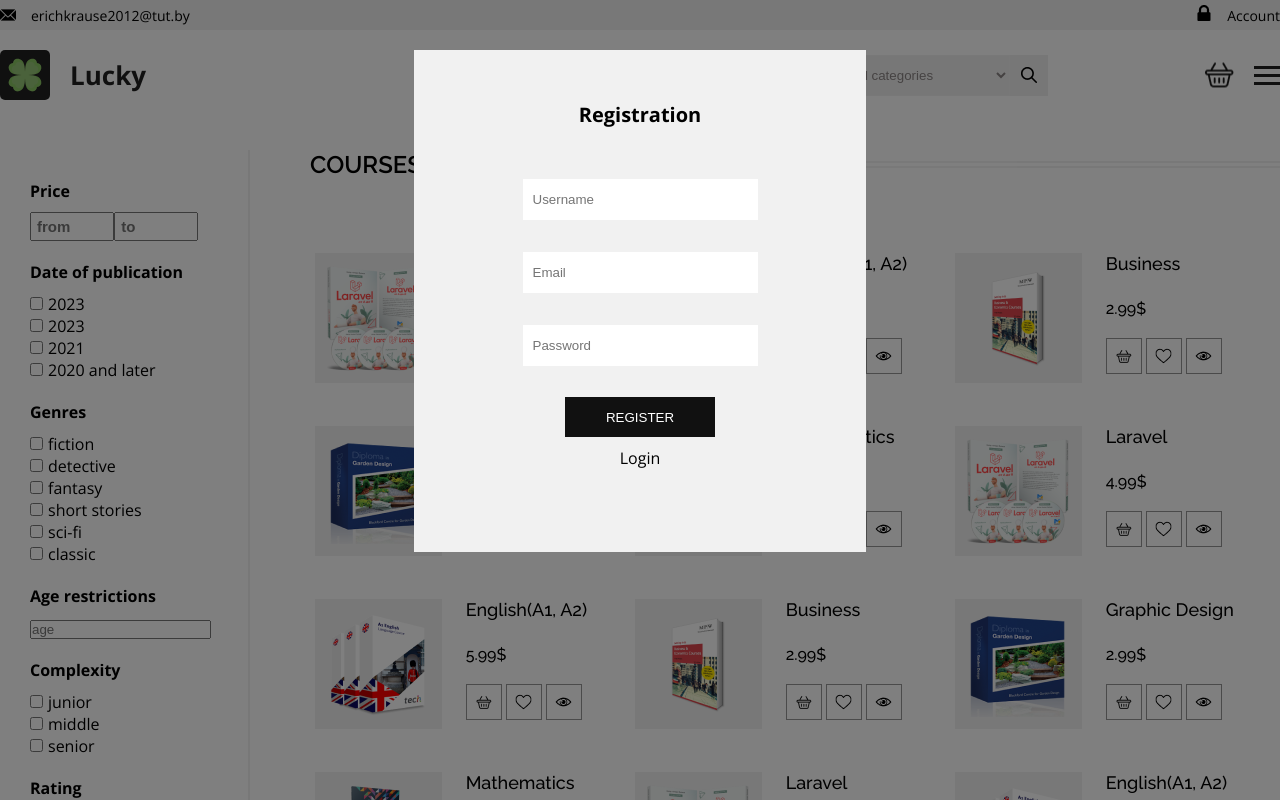
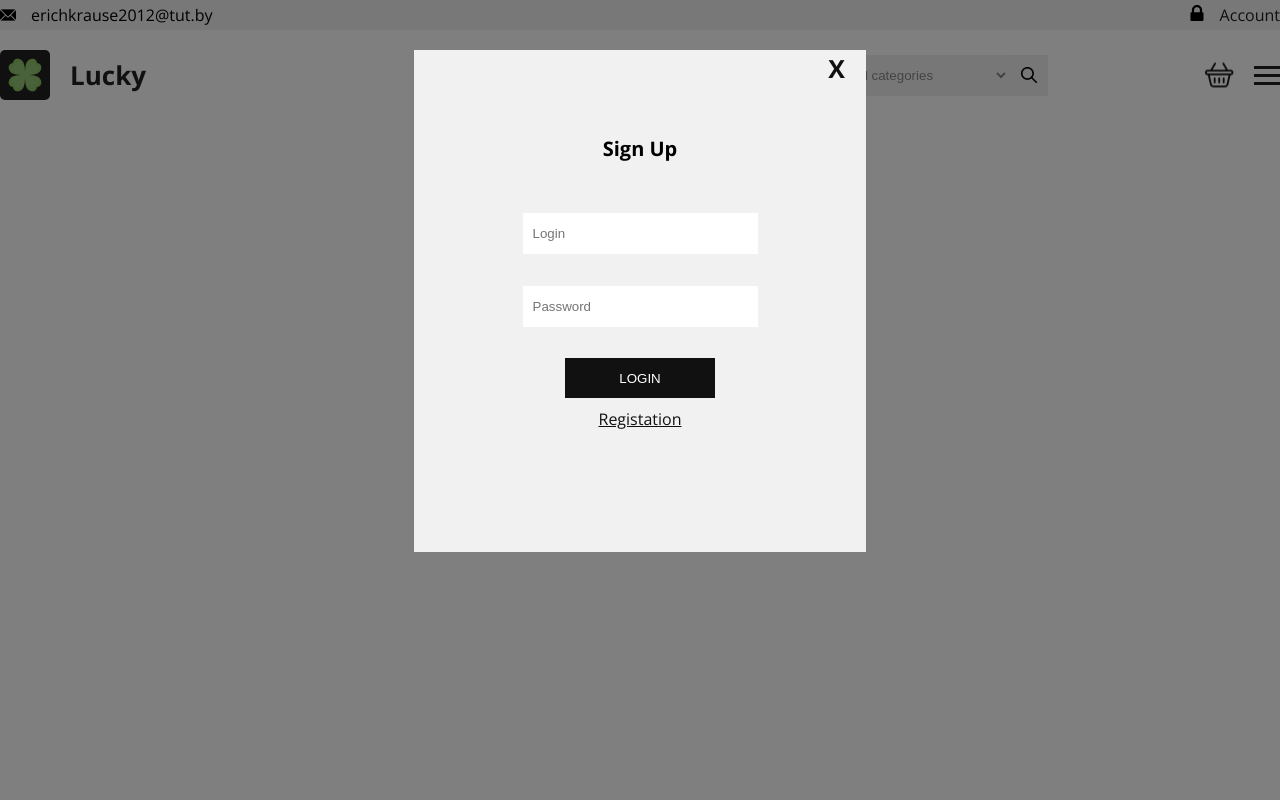
Before and after one commit to HlebHarshkou2002/Lucky-frontend, a React (Create React App) app: page /login in a window 1280 px wide. Shown: the top 800 px of the page. Built offline with nearby package versions, Linux system fonts and the light colour scheme.

Commit message:
added routing

```diff
--- a/package.json
+++ b/package.json
@@ -8,6 +8,7 @@
     "@testing-library/user-event": "^13.5.0",
     "react": "^18.2.0",
     "react-dom": "^18.2.0",
+    "react-router-dom": "^6.20.0",
     "react-scripts": "5.0.1",
     "sass": "^1.69.5",
     "web-vitals": "^2.1.4"
--- a/src/App.jsx
+++ b/src/App.jsx
@@ -1,3 +1,4 @@
+import { BrowserRouter, Routes, Route } from "react-router-dom";
 import "./App.scss";
 import Header from "./Components/Header/Header";
 import Home from "./Pages/Home/Home";
@@ -7,15 +8,19 @@ import SearchProducts from "./Pages/SearchProducts/SearchProducts";
 
 function App() {
   return (
-    <div className="App">
-      <div className="container">
-        <Header email={"erichkrause2012@tut.by"}/>
-        {/* <Home /> */}
-        <SearchProducts />
-        {/* <Login /> */}
-        <Registration />
+    <BrowserRouter>
+      <div className="App">
+        <div className="container">
+          <Header email={"erichkrause2012@tut.by"} />
+          <Routes>
+            <Route path="/" element={<Home />}/>
+            <Route path="/search" element={<SearchProducts />}/>
+            <Route path="/login" element={<Login />}/>
+            <Route path="/registration" element={<Registration />}/>
+          </Routes>
+        </div>
       </div>
-    </div>
+    </BrowserRouter>
   );
 }
 
--- a/src/Components/Header/Header.jsx
+++ b/src/Components/Header/Header.jsx
@@ -6,31 +6,29 @@ import MenuBurger from "../MenuBurger/MenuBurger";
 
 import emailImg from "../../images/Header/email-icon.png";
 import lockImg from "../../images/Header/lock-icon.png";
+import { Link } from "react-router-dom";
 
 function Header(props) {
   return (
     <div className={s.header__wrapper}>
-
       <div className={s.account__header__wrapper}>
-
         <div className={s.account__header}>
           <div className={s.email__info}>
             <img src={emailImg} alt="email" />
             <span>{props.email}</span>
           </div>
 
-          <div className={s.auth__info}>
+          <Link to="/login" className={s.auth__info}>
             <img src={lockImg} alt="lock" />
             <span>Account</span>
-          </div>
+          </Link>
         </div>
-
       </div>
 
-      <div className={s.logo__wrapper}>
-        <div className={s.logo}></div>
-        <span>Lucky</span>
-      </div>
+      <Link to="/" className={s.logo__wrapper}>
+          <div className={s.logo}></div>
+          <span>Lucky</span>
+      </Link>
 
       <div className={s.search__wrapper}>
         <div className={s.search__input__wrapper}>
@@ -44,9 +42,9 @@ function Header(props) {
           </select>
         </div>
 
-        <div className={s.submit__wrapper}>
+        <Link to="/search" className={s.submit__wrapper}>
           <input type="submit" value=""></input>
-        </div>
+        </Link>
       </div>
 
       <div className={s.menu__wrapper}>
--- a/src/Components/Header/Header.module.scss
+++ b/src/Components/Header/Header.module.scss
@@ -25,8 +25,10 @@
       max-width: 1280px;
       margin: 0 auto;
       padding-top: 4px;
-      span {
-        font-size: 14px;
+      .auth__info {
+        font-size: 16px;
+        text-decoration: none;
+        color: #212121;
       }
 
       img {
@@ -44,6 +46,7 @@
     display: flex;
     align-items: center;
 
+    text-decoration: none;
     color: #212121;
     font-size: 26px;
     font-weight: bold;
--- a/src/Components/Products/Products.jsx
+++ b/src/Components/Products/Products.jsx
@@ -7,6 +7,7 @@ import BusinessImg from "../../images/Products/business-course.png"
 import EnglishImg from "../../images/Products/english-course.png"
 import GraphicImg from "../../images/Products/graphic-course.png"
 import MathImg from "../../images/Products/math-course.png"
+
 
 
 function Products(props) {
@@ -25,6 +26,7 @@ function Products(props) {
       </div>
 
       <div className={s.products__wrapper}>
+
         <Product title={"Laravel"} price={2.99} productImg={LaravelImg}/>
         <Product title={"English(A1, A2)"} price={5.99} productImg={EnglishImg}/>
         <Product title={"Business "} price={2.99} productImg={BusinessImg}/>
--- a/src/Pages/Login/Login.jsx
+++ b/src/Pages/Login/Login.jsx
@@ -1,12 +1,16 @@
 import React from "react";
 import s from "./Login.module.scss";
+import { Link } from "react-router-dom";
 
 function Login() {
   return (
     <div className={s.login__block__wrapper}>
-      {/* <div className={s.login__block__bg}></div> */}
+      <div className={s.login__block__bg}>
+        <div className={s.login__block}>
+          <Link to="/" className={s.exit}>
+            X
+          </Link>
 
-      <div className={s.login__block}>
           <div className={s.login__title}>Sign Up</div>
 
           <div className={s.login__fields}>
@@ -20,9 +24,12 @@ function Login() {
             <div>
               <button className={s.login__button}>Login</button>
             </div>
+
+            <Link to="/registration" className={s.registation__title}>
+              Registation
+            </Link>
           </div>
-
-        <div className={s.registation__title}>Registation</div>
+        </div>
       </div>
     </div>
   );
--- a/src/Pages/Login/Login.module.scss
+++ b/src/Pages/Login/Login.module.scss
@@ -1,13 +1,13 @@
-// .login__block__bg {
-//   position: absolute;
-//   top: 0;
-//   left: 0;
-//   width: 100%;
-//   height: 100%;
-//   background-color: black;
-//   opacity: 0.5;
-//   z-index: 10;
-// }
+.login__block__bg {
+  position: fixed;
+  top: 0;
+  left: 0;
+  width: 100%;
+  height: 100vh;
+  background-color: rgba(0, 0, 0, 0.5);
+  z-index: 10;
+  overflow: hidden;
+}
 
 .login__block__wrapper {
   width: 450px;
@@ -15,14 +15,25 @@
   padding: 1px;
   margin: 0px auto;
 
-  position: relative;
+  .login__block {
+    padding: 1px;
+    background-color: #f1f1f1;
+    width: 450px;
+    height: 500px;
+    margin: 50px auto;
+    text-align: right;
 
-  background-color: #f1f1f1;
-  .login__block {
-    width: 450px;
-    margin: 50px auto;
+    .exit {
+      padding: 20px;
+
+      color: #111111;
+      text-decoration: none;
+      font-size: 25px;
+      font-weight: 700;
+    }
 
     .login__title {
+      margin-top: 50px;
       margin-bottom: 50px;
       text-align: center;
       font-size: 20px;
@@ -64,6 +75,7 @@
     }
 
     .registation__title {
+      color: #111111;
       text-align: center;
     }
   }
--- a/src/Pages/Registration/Registration.jsx
+++ b/src/Pages/Registration/Registration.jsx
@@ -1,5 +1,6 @@
 import React from "react";
 import s from "./Registration.module.scss";
+import { Link } from "react-router-dom";
 
 function Registration() {
   return (
@@ -7,6 +8,9 @@ function Registration() {
       <div className={s.registration__block__bg}>
 
         <div className={s.registration__block}>
+          <Link to="/" className={s.exit}>
+            X
+          </Link>
           <div className={s.registration__title}>Registration</div>
 
           <div className={s.registration__fields}>
@@ -23,11 +27,12 @@ function Registration() {
             <div>
               <button className={s.registration__button}>Register</button>
             </div>
+
+            <Link to="/login" className={s.registation__title}>
+              Login
+            </Link>
           </div>
-
-          <div className={s.registation__title}>Login</div>
         </div>
-
       </div>
     </div>
   );
--- a/src/Pages/Registration/Registration.module.scss
+++ b/src/Pages/Registration/Registration.module.scss
@@ -21,6 +21,17 @@
     width: 450px;
     height: 500px;
     margin: 50px auto;
+    text-align: right;
+
+
+    .exit {
+      padding: 20px;
+
+      color: #111111;
+      text-decoration: none;
+      font-size: 25px;
+      font-weight: 700;
+    }
 
     .registration__title {
       margin-top: 50px;
@@ -65,6 +76,7 @@
     }
 
     .registation__title {
+      color: #111111;
       text-align: center;
     }
   }
```
Also changed, not shown: 1 other file (tests, documents, lock files or other folders). Lines whose indentation alone changed are shown as unchanged.
